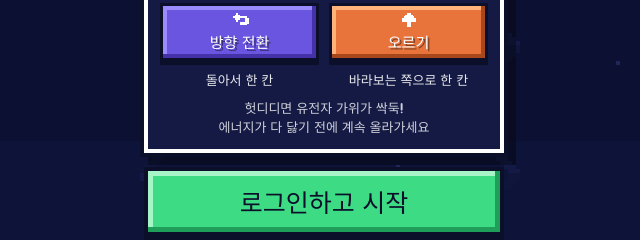
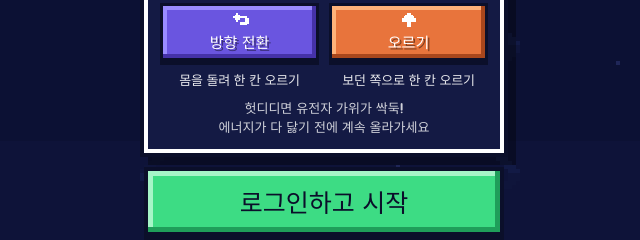
Before and after one commit to tjmstech/dnastairs, a plain HTML site: page index.html in a window 1280 px wide. Shown: the part 339-579 px from the top of the page, 316-956 px from the left. Drawn offline with Linux system fonts and the light colour scheme; no server answers.

Commit message:
Add files via upload

```diff
--- a/index.html
+++ b/index.html
@@ -45,7 +45,7 @@ h2{font-size:30px;margin:0 0 4px;font-weight:400;text-shadow:3px 3px 0 #0b0f2a}
 .mb svg{width:18px;height:18px;shape-rendering:crispEdges}
 .mb.t{background:#6a55e0;box-shadow:inset -4px -4px 0 #4532a8,inset 4px 4px 0 #9a8cff,0 4px 0 #0b0f2a}
 .mb.u{background:#e8743c;box-shadow:inset -4px -4px 0 #a8461c,inset 4px 4px 0 #ffb27a,0 4px 0 #0b0f2a}
-.hd{font-size:13px;margin-top:9px;opacity:.9;white-space:nowrap}
+.hd{font-size:13px;margin-top:9px;opacity:.9;white-space:nowrap;letter-spacing:-.2px}
 .how .sm{font-size:13px;opacity:.8;margin-top:10px;text-align:center;line-height:1.5}
 #menu .panel{position:relative}
 .ptab{position:absolute;left:10px;top:-14px;font-size:13px;line-height:1;padding:4px 9px 3px;color:#0b0f2a;border:3px solid #0b0f2a;white-space:nowrap}
@@ -58,8 +58,10 @@ h2{font-size:30px;margin:0 0 4px;font-weight:400;text-shadow:3px 3px 0 #0b0f2a}
 #menu .user{margin-top:16px;padding-top:18px}#menu .how{margin-top:20px;padding-top:18px}
 #menu .big{margin:14px 0 10px;padding:12px}
 #menu .note{margin-top:6px}
-@media (max-height:700px){#menu h1{font-size:38px}#menu .sub{display:none}#menu .tag{margin:8px 0 10px}#menu .user{margin-top:14px;padding-top:16px}#menu .how{margin-top:18px;padding-top:16px}#menu .big{margin:10px 0 8px;padding:10px;font-size:22px}.ushow{width:96px;height:88px}.how{padding:10px 10px 8px}}
-@media (max-height:600px){#menu .how .sm{display:none}#menu h1{font-size:32px}}
+@media (max-height:700px){#menu h1{font-size:38px}#menu .sub{font-size:13px;line-height:1.4;margin:6px 0 2px}#menu .tag{margin:8px 0 10px}#menu .user{margin-top:14px;padding-top:16px}#menu .how{margin-top:18px;padding-top:16px}#menu .big{margin:10px 0 8px;padding:10px;font-size:22px}.ushow{width:96px;height:88px}.how{padding:10px 10px 8px}}
+@media (max-height:700px){.mb{height:44px;font-size:14px}.mb svg{width:15px;height:15px}.hd{margin-top:7px}.how .sm{margin-top:7px;font-size:12px}#menu .user{padding:14px 10px 10px}.ushow{width:88px;height:80px}.ushow canvas{width:88px;height:81px}.unm{font-size:18px}#menu .links button,#menu .links a{padding:4px 9px;font-size:14px}}
+@media (max-height:660px){#menu h1{font-size:34px}#menu .tag{margin:6px 0 4px}#menu .big{margin:10px 0 7px}}
+@media (max-height:600px){#menu .how .sm{display:none}#menu h1{font-size:30px}#menu .tag{display:none}#menu .sub{font-size:12px;margin:4px 0 0}.ushow{width:76px;height:70px}.ushow canvas{width:76px;height:70px}#menu .big{padding:8px;font-size:20px;margin:9px 0 6px}#menu .user{margin-top:14px}#menu .how{margin-top:16px}}
 .big{display:block;width:100%;margin:22px 0 12px;padding:14px;border:4px solid #0b0f2a;border-radius:0;font:inherit;font-size:25px;color:#0b0f2a;background:#3ddc84;box-shadow:inset -5px -5px 0 #1f9e5a,inset 5px 5px 0 #a6f5c8,0 6px 0 #0b0f2a;cursor:pointer}
 .big:active{transform:translateY(5px);box-shadow:inset 5px 5px 0 #1f9e5a,0 1px 0 #0b0f2a}
 .sec{display:block;width:100%;margin-top:10px;padding:11px;border:4px solid #0b0f2a;border-radius:0;font:inherit;font-size:19px;color:#fff;background:#2a3170;box-shadow:inset -4px -4px 0 #1b2050,inset 4px 4px 0 #4a52a0,0 5px 0 #0b0f2a;cursor:pointer}
@@ -177,7 +179,7 @@ a.sec.rk{text-decoration:none;box-sizing:border-box}
     <div class="tag">DOUBLE HELIX STAIRS</div>
     <div class="sub">나선을 오르며 새 가닥을 이어 붙여요<br>세포핵에서 우주까지 올라가 볼까요?</div>
     <div id="mUser" class="panel user" style="display:none">
-      <div class="ptab rec">나의 랭킹 기록</div>
+      <div class="ptab rec">나의 랭킹</div>
       <div class="ushow"><canvas id="mChar" width="104" height="96"></canvas></div>
       <div class="uinfo">
         <div class="urk" id="mRank">랭킹 미등록</div>
@@ -189,8 +191,8 @@ a.sec.rk{text-decoration:none;box-sizing:border-box}
     <div class="panel how">
       <div class="ptab ctl">조작 방법</div>
       <div class="hrow">
-        <div class="hcol"><div class="mb t"><svg viewBox="0 0 10 10"><path fill="#fff" d="M3 1h1v1h1v1h4v1h1v3H9v1H5V6h3V4H5v1H4v1H3V5H2V4H1V3h1V2h1z"/></svg>방향 전환</div><div class="hd">돌아서 한 칸</div></div>
-        <div class="hcol"><div class="mb u"><svg viewBox="0 0 10 10"><path fill="#fff" d="M4 1h2v1h1v1h1v1h1v2H6v3H4V6H1V4h1V3h1V2h1z"/></svg>오르기</div><div class="hd">바라보는 쪽으로 한 칸</div></div>
+        <div class="hcol"><div class="mb t"><svg viewBox="0 0 10 10"><path fill="#fff" d="M3 1h1v1h1v1h4v1h1v3H9v1H5V6h3V4H5v1H4v1H3V5H2V4H1V3h1V2h1z"/></svg>방향 전환</div><div class="hd">몸을 돌려 한 칸 오르기</div></div>
+        <div class="hcol"><div class="mb u"><svg viewBox="0 0 10 10"><path fill="#fff" d="M4 1h2v1h1v1h1v1h1v2H6v3H4V6H1V4h1V3h1V2h1z"/></svg>오르기</div><div class="hd">보던 쪽으로 한 칸 오르기</div></div>
       </div>
       <div class="sm">헛디디면 유전자 가위가 싹둑!<br>에너지가 다 닳기 전에 계속 올라가세요</div>
     </div>
```
